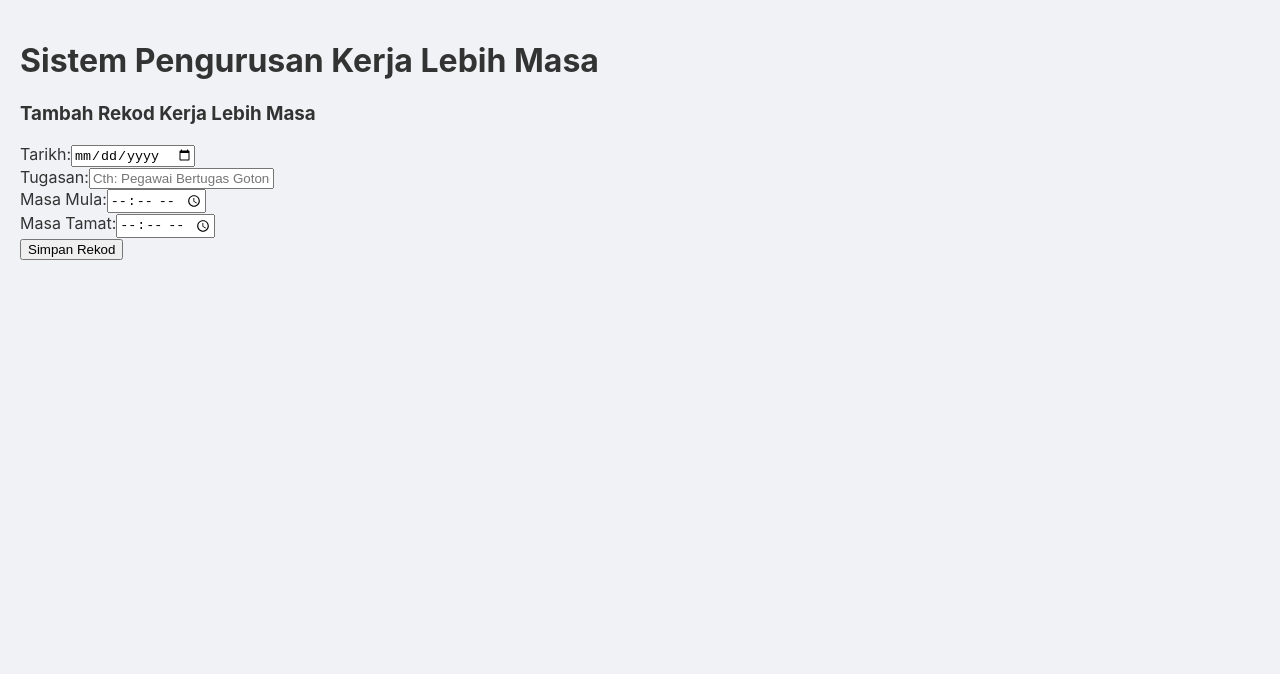
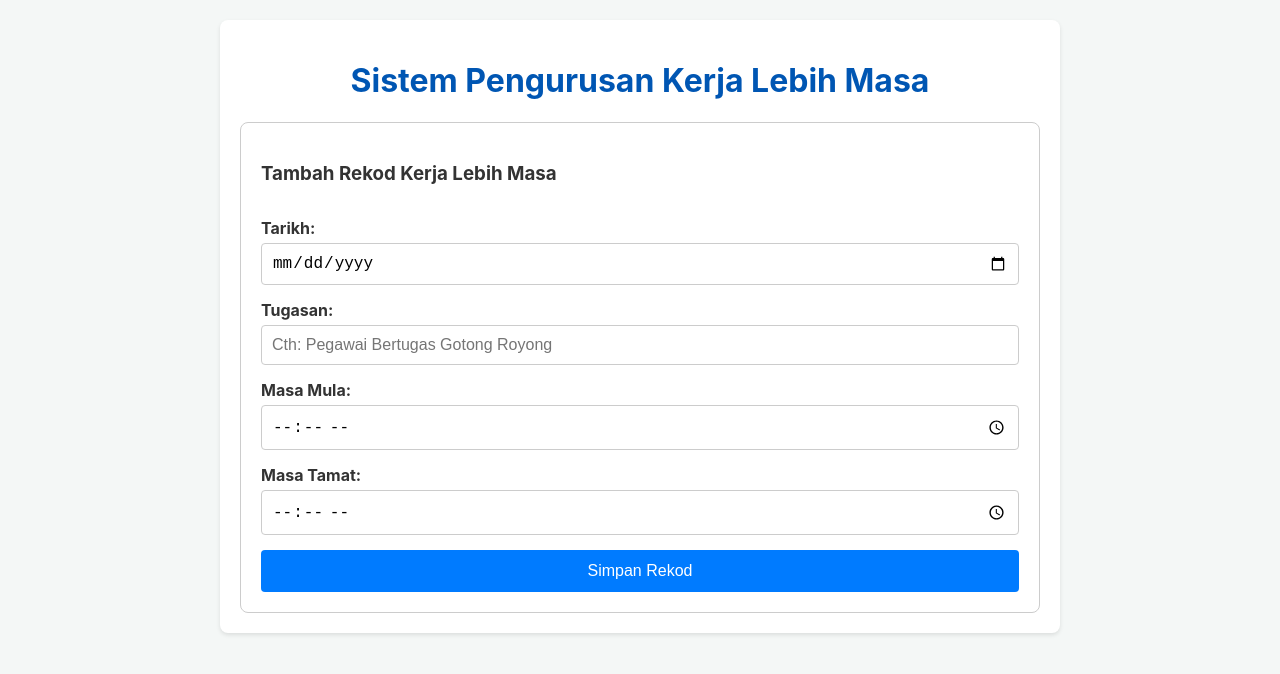
Before and after one commit to UnitKokurikulumIPGKDA/sistem-cuti-gantian, a React (Create React App) app: page / in a window 1280 px wide. Shown: the top 674 px of the page. Built offline with nearby package versions, Linux system fonts and the light colour scheme.

Commit message:
Update App.css

```diff
--- a/src/App.css
+++ b/src/App.css
@@ -1,36 +1,67 @@
 /* src/App.css */
+
 body {
-  background-color: #f0f2f5;
-  font-family: -apple-system, BlinkMacSystemFont, 'Segoe UI', Roboto, 'Helvetica Neue', Arial, sans-serif;
+  font-family: -apple-system, BlinkMacSystemFont, 'Segoe UI', 'Roboto', 'Oxygen',
+    'Ubuntu', 'Cantarell', 'Fira Sans', 'Droid Sans', 'Helvetica Neue',
+    sans-serif;
+  background-color: #f4f7f6;
+  color: #333;
   margin: 0;
   padding: 20px;
-  color: #333;
 }
-.app-container {
-  max-width: 1200px;
+
+.App {
+  max-width: 800px;
   margin: 0 auto;
+  background-color: #fff;
   padding: 20px;
-  background-color: #fff;
   border-radius: 8px;
-  box-shadow: 0 2px 8px rgba(0, 0, 0, 0.1);
+  box-shadow: 0 2px 4px rgba(0,0,0,0.1);
 }
-.app-header {
-  display: flex; /* Tambah ini */
-  align-items: center; /* Tambah ini */
+
+.App-header {
   text-align: center;
-  margin-bottom: 2rem;
-  padding-bottom: 1rem;
-  border-bottom: 1px solid #eee;
+  margin-bottom: 20px;
+  color: #0056b3;
 }
-.app-header h1 {
-  color: #1a237e;
-  margin: 0;
-  flex-grow: 1; /* Tambah ini */
+
+.overtime-form {
+  display: flex;
+  flex-direction: column;
+  gap: 15px;
+  padding: 20px;
+  border: 1px solid #ccc;
+  border-radius: 8px;
 }
-/* --- TAMBAHAN BARU UNTUK LOGO --- */
-.app-logo {
-  width: 200px; /* Saiz logo */
-  height: auto;
-  margin-right: 15px; /* Jarak antara logo dan tajuk */
+
+.form-group {
+  display: flex;
+  flex-direction: column;
 }
-/* Kod lain tidak berubah */
+
+.form-group label {
+  margin-bottom: 5px;
+  font-weight: bold;
+}
+
+.form-group input {
+  padding: 10px;
+  border: 1px solid #ccc;
+  border-radius: 4px;
+  font-size: 16px;
+}
+
+button {
+  padding: 12px 20px;
+  background-color: #007bff;
+  color: white;
+  border: none;
+  border-radius: 4px;
+  font-size: 16px;
+  cursor: pointer;
+  transition: background-color 0.2s;
+}
+
+button:hover {
+  background-color: #0056b3;
+}
```
